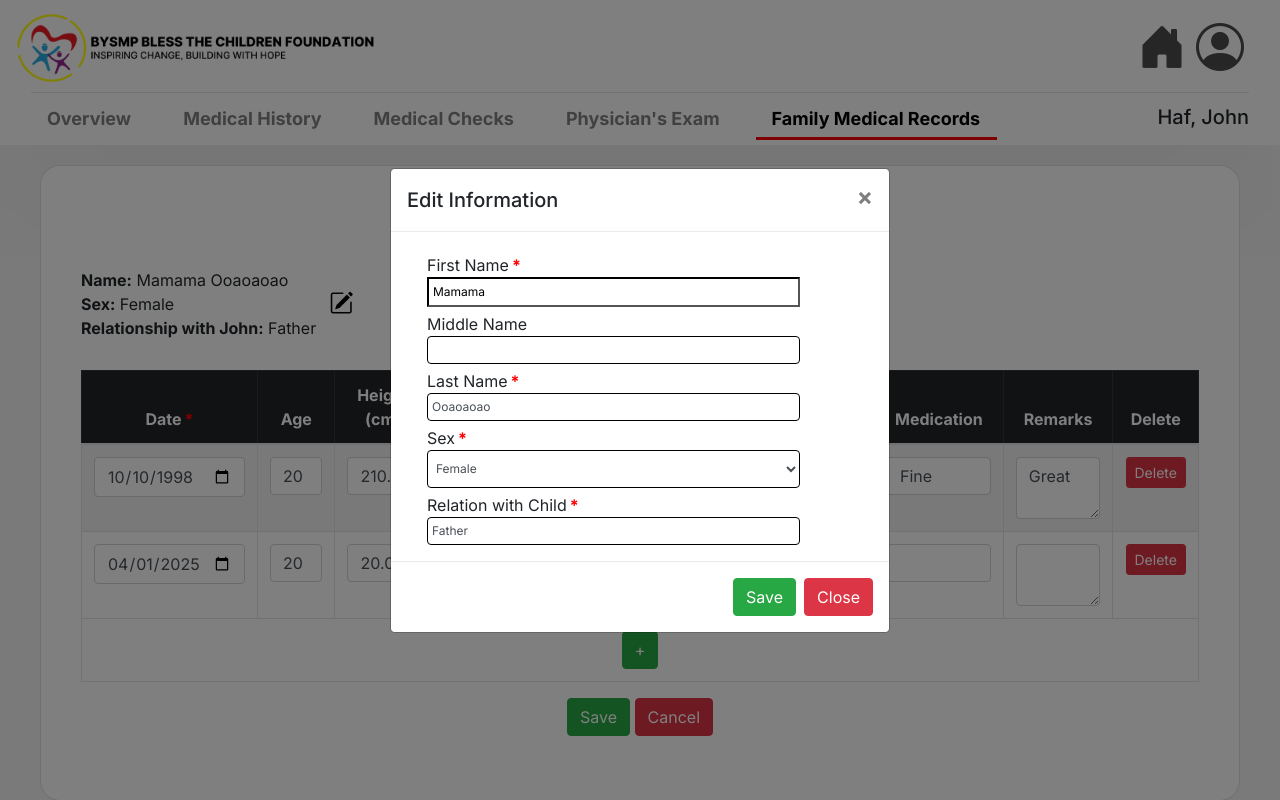
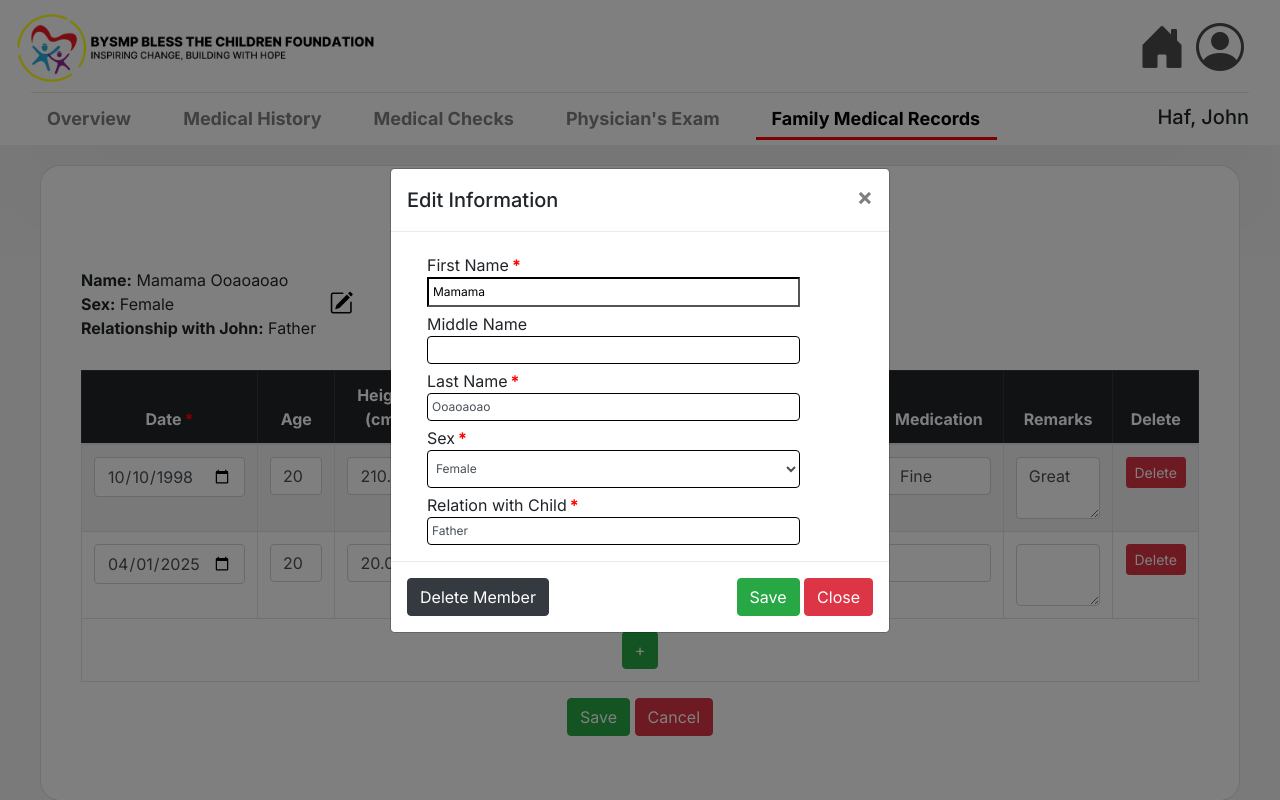
Before and after one commit to ayenla/MSYS42, a Django app: page /family-medical-records/13/edit/13/ in a window 1280 px wide, after a click that opens the changed part. Run offline with Django 5.2, Linux system fonts and the light colour scheme; data comes from the database, SQL or seed files in the repository; some libraries are stand-ins or nearby versions.

Commit message:
Added Delete Family Member

```diff
--- a/BADproject/msys42app/templates/msys42app/edit_family_medical.html
+++ b/BADproject/msys42app/templates/msys42app/edit_family_medical.html
@@ -93,10 +93,21 @@
                                     <input class="form-control" type="text" id="relationship" name="relationship" value="{{member.fm_relationship}}" required>
 
                                 </div>
-                                <div class="modal-footer">
-                                <button type="submit" class="btn btn-success">Save</button>
-                                <button type="button" class="btn btn-danger" data-dismiss="modal">Close</button>
+                                <div class="modal-footer d-flex justify-content-between">
+                                    <div>
+                                        <a href="{% url 'delete_family_member' pk=child.pk id=member.pk %}"
+                                           class="btn btn-dark"
+                                           onclick="return confirm('Are you sure you want to delete this family member?');">
+                                           Delete Member
+                                        </a>
+                                    </div>
+
+                                    <div>
+                                        <button type="submit" class="btn btn-success">Save</button>
+                                        <button type="button" class="btn btn-danger" data-dismiss="modal">Close</button>
+                                    </div>
                                 </div>
+
                             </div>
                             </div>
                         </div>
```
